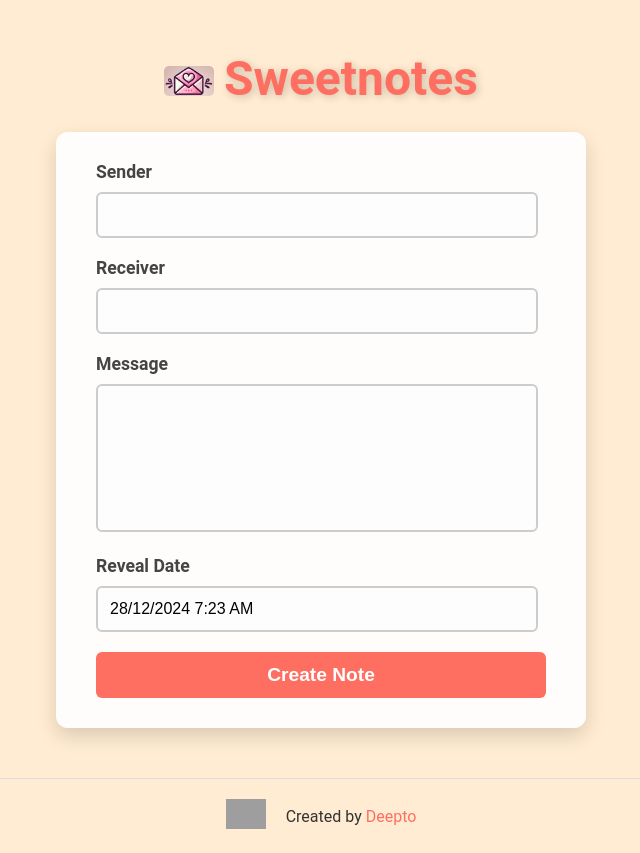
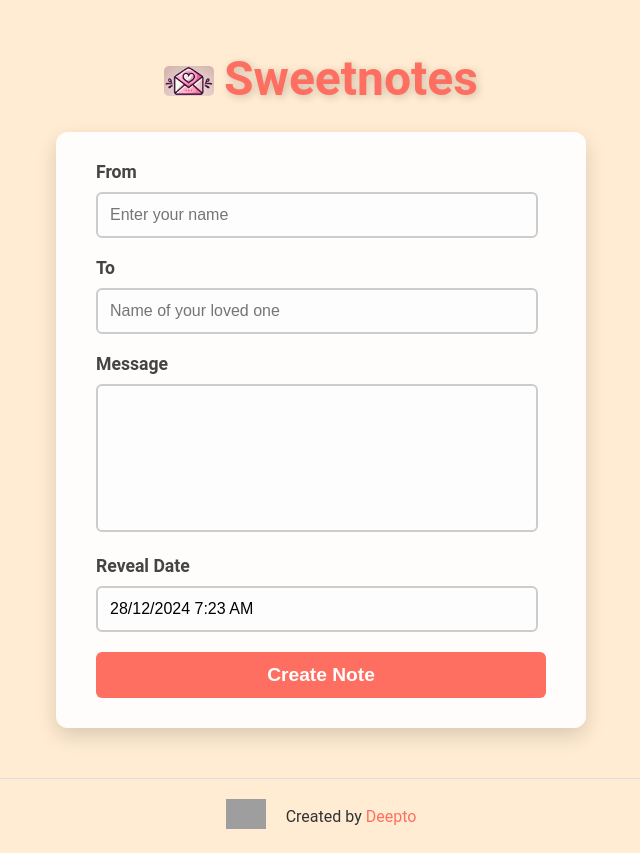
Before and after one commit to deepto98/sweetnotes, a React (Create React App) app in the folder frontend/: page / in a window 1280 px wide. Shown: the whole page, without its empty margins (319-959 px from the left). Built offline with nearby package versions, Linux system fonts and the light colour scheme; no server answers; grey boxes are pictures that could not be loaded.

Commit message:
added input placeholder text

```diff
--- a/frontend/src/CreateNote.js
+++ b/frontend/src/CreateNote.js
@@ -74,20 +74,22 @@ function CreateNote() {
         </h1>
       </div>
       <form className="note-form" onSubmit={handleSubmit}>
-        <label className="form-label">Sender</label>
+        <label className="form-label">From</label>
         <input
           type="text"
           className="form-input"
           value={sender}
+          placeholder="Enter your name"
           onChange={(e) => setSender(e.target.value)}
           required
         />
 
-        <label className="form-label">Receiver</label>
+        <label className="form-label">To</label>
         <input
           type="text"
           className="form-input"
           value={receiver}
+          placeholder="Name of your loved one"
           onChange={(e) => setReceiver(e.target.value)}
           required
         />
```
